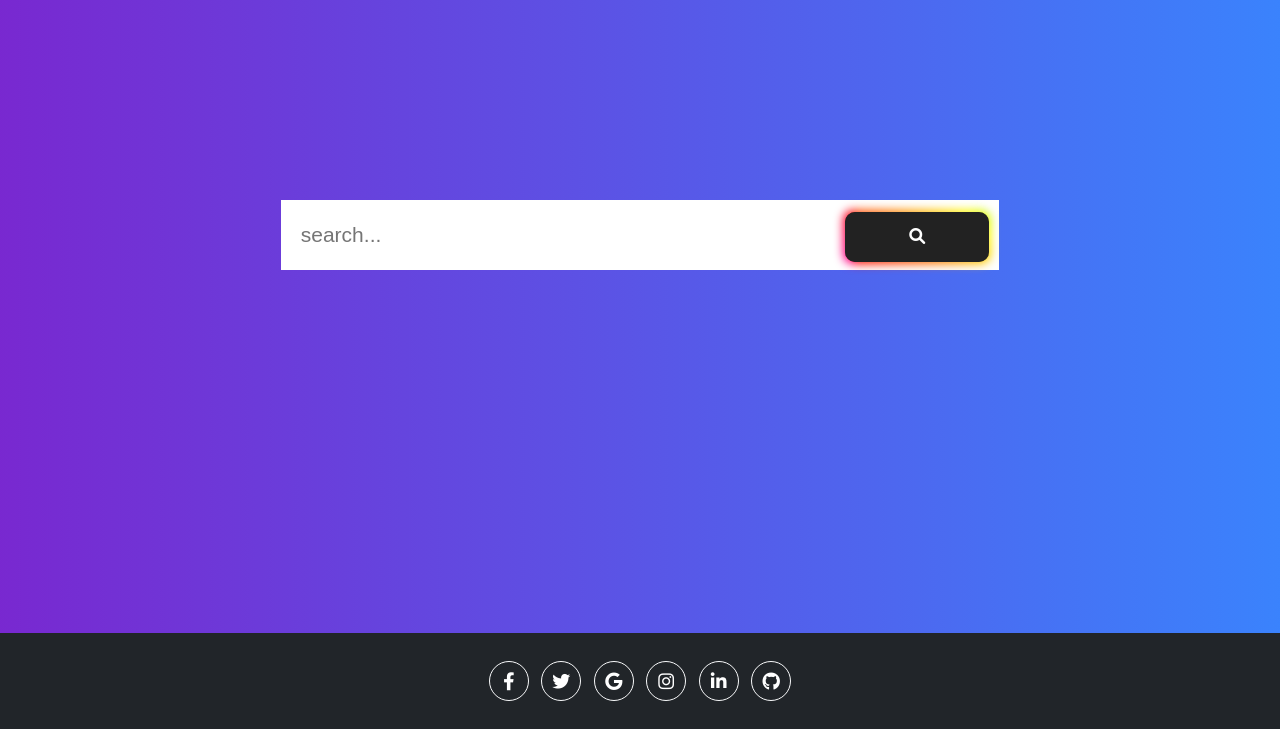
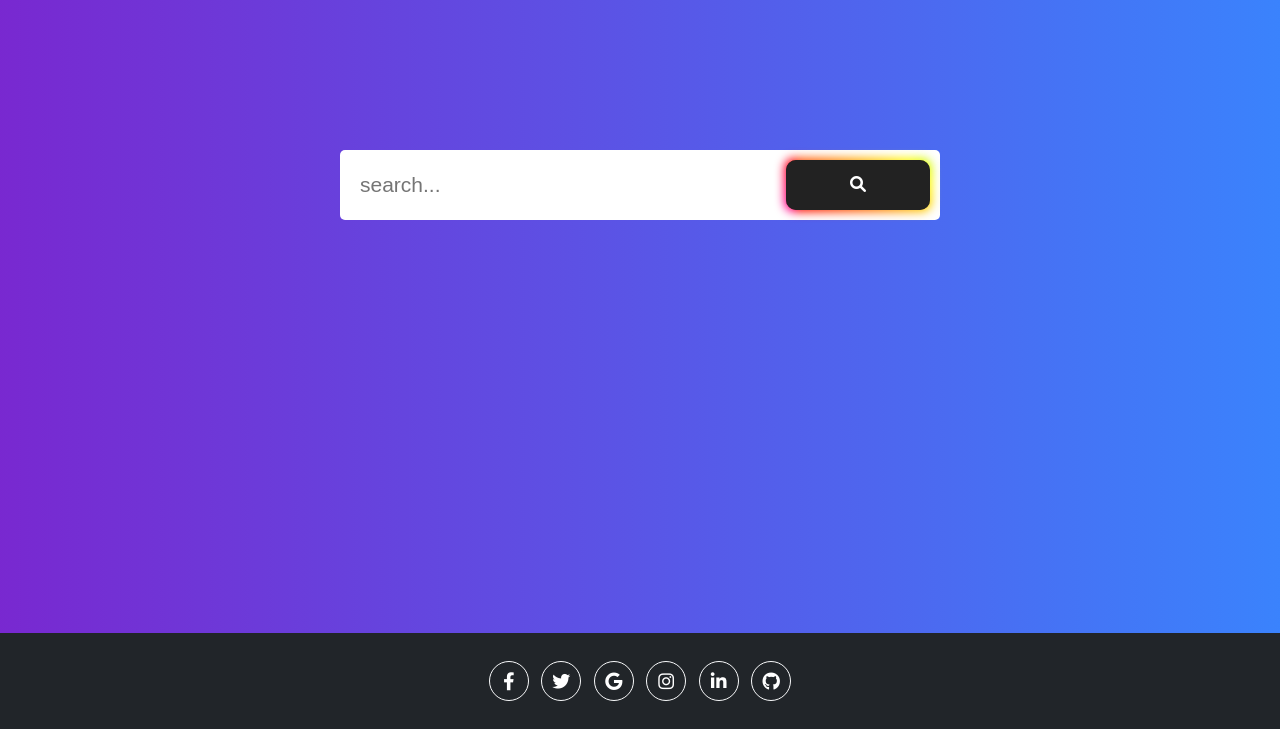
Before and after one commit to ffarzam/HW-98, a Django app: page /search/ in a window 1280 px wide. Shown: the part 71-800 px from the top of the page. Run offline with Django 4.2, Linux system fonts and the light colour scheme; some libraries are stand-ins or nearby versions.

Commit message:
search_css.css

```diff
--- a/HW15/TaskManagement/static/css/search_css.css
+++ b/HW15/TaskManagement/static/css/search_css.css
@@ -1,36 +1,30 @@
-body{
-    height: 100%;
-    width: 100%;
-    margin: 0;
-    padding: 0;
-    background: #536DFE !important;
-}
+
 
 .search{
-    margin-bottom: auto;
-    margin-top: 200px;
+    border-radius:5px;
     height: 70px;
     background-color: #fff;
     padding: 10px;
+    margin: 150px 10px auto;
+    display:flex;
+    justify-content: space-between;
+    align-items: center;
+    max-width:600px;
+    width:100%;
 }
 
 .search-input{
-
+    flex:1;
     color: white;
     border:0;
     outline: 0;
     background: none;
-    width: 0;
-    margin-top:5px;
     caret-color:transparent;
     line-height: 40px;
     transition: width 0.4s linear;
 
-}
-
-.search .search-input{
     padding: 0 10px;
-    width: 550px;
+    width: auto;
     caret-color: #536bf6;
     font-size: 21px;
     font-weight: 300;
@@ -44,15 +38,11 @@ body{
 }
 .search-icon{
 
-        height: 50px;
+    height: 50px;
     width: 50px;
-    float: right;
     display: flex;
     justify-content: center;
     align-items: center;
     color: white;
     background: rgba(37, 117, 252, 0.8) !important;
 }
-a:link{
-    text-decoration: none;
-}
```
